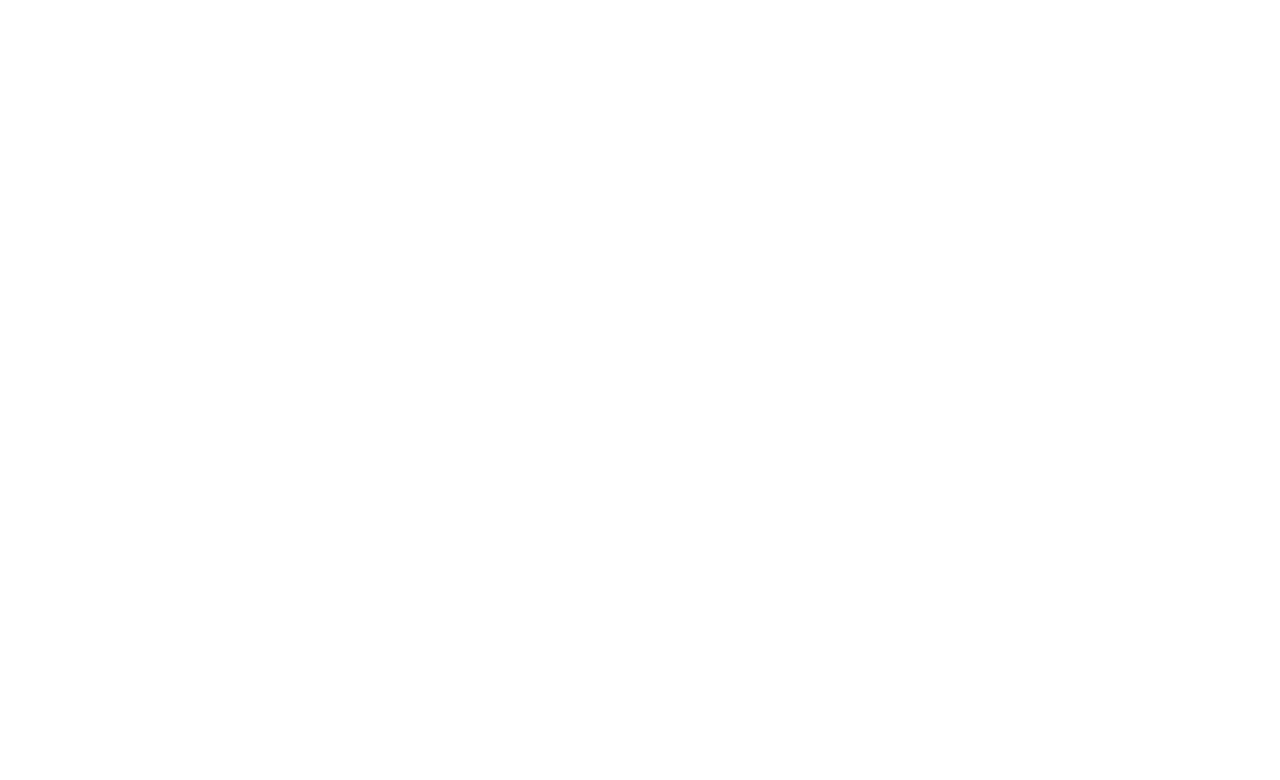
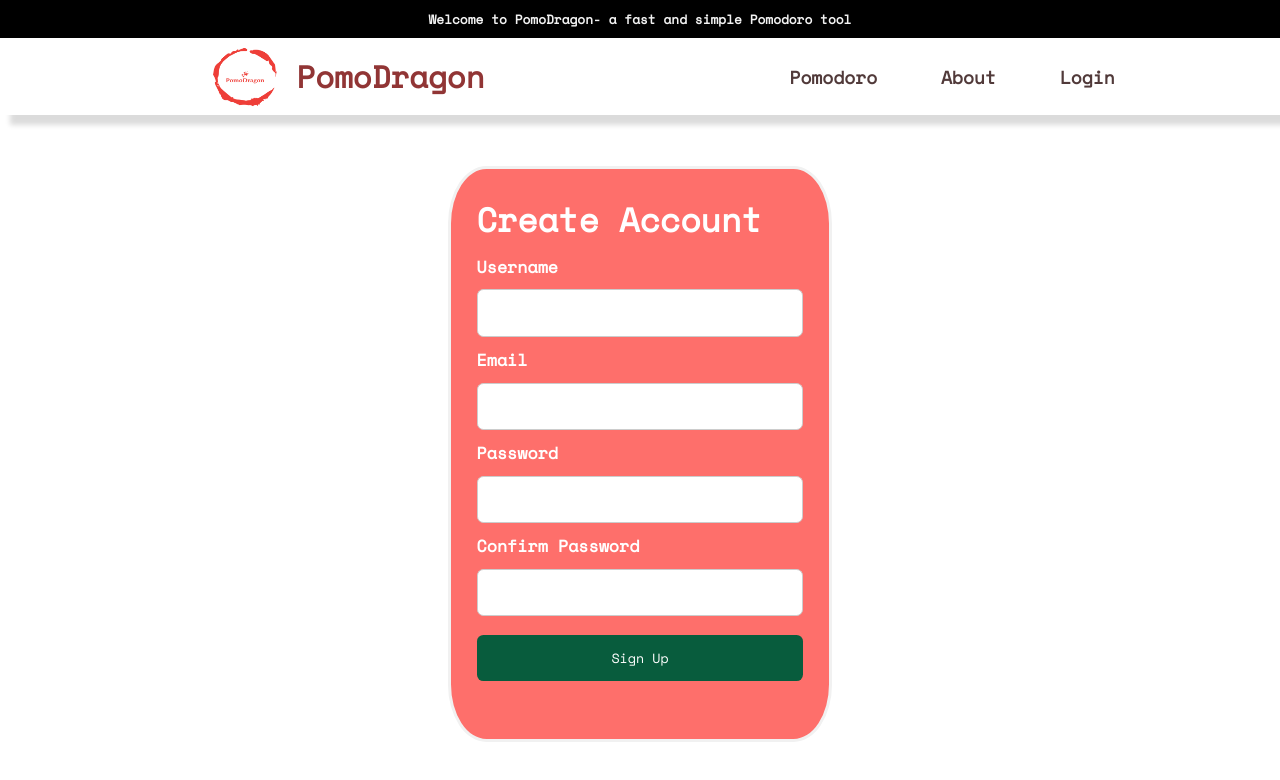
Before and after one commit to abrarfuad27/pomodragon, a React (Create React App) app: page /signup in a window 1280 px wide. Before the commit this address had no page. Shown: the top 780 px of the page. Built offline with nearby package versions, Linux system fonts and the light colour scheme.

Commit message:
created register and login views

```diff
--- a/src/App.js
+++ b/src/App.js
@@ -2,6 +2,7 @@
 import { BrowserRouter, Route, Routes } from "react-router-dom";
 import IndexPage from "./IndexPage";
 import LoginPage from "./LoginPage";
+import RegisterPage from "./RegisterPage";
 
 function App() {
   return (
@@ -9,6 +10,7 @@
       <Routes>
         <Route path="/" element={<IndexPage />} />
         <Route path="/login" element={<LoginPage/>} />
+        <Route path="/signup" element={<RegisterPage/>} />
       </Routes>
     </BrowserRouter>
   );
--- a/src/LoginPage.jsx
+++ b/src/LoginPage.jsx
@@ -1,10 +1,46 @@
 import React from "react";
 import NavBar from "./navbar";
+import { useState } from "react";
+import { Link } from "react-router-dom";
 
 export default function LoginPage() {
+  const [username, setUsername] = useState("");
+  const [password, setPassword] = useState("");
+
+  function login(ev) {
+    ev.preventDefault();
+    console.log({ username, password });
+  }
   return (
     <div className="login-container">
       <NavBar />
+      <form className="login-form" onSubmit={login}>
+        <h1 className="login-header">Sign In</h1>
+        <label for="uname">
+          <b>Username</b>
+        </label>
+        <input
+          type="text"
+          value={username}
+          name="uname"
+          onChange={(ev) => setUsername(ev.target.value)}
+          required
+        />
+        <label for="psw">
+          <b>Password</b>
+        </label>
+        <input
+          type="password"
+          value={password}
+          name="psw"
+          required
+          onChange={(ev) => setPassword(ev.target.value)}
+        />
+        <button type="submit">Continue</button>
+      </form>
+      <p>
+        Don't have an account? Create <Link to="/signup">here</Link>
+      </p>
     </div>
   );
 }
--- /dev/null
+++ b/src/RegisterPage.jsx
@@ -0,0 +1,65 @@
+import React, { useState } from "react";
+import NavBar from "./navbar";
+export default function RegisterPage() {
+  const [username, setUsername] = useState("");
+  const [password, setPassword] = useState("");
+  const [confirmPassword, setConfirmPassword] = useState("");
+  const [email, setEmail] = useState("");
+
+  function register(ev) {
+    ev.preventDefault();
+    if(password !== confirmPassword){
+        alert('Passwords did not match.Try again.');
+    }
+  }
+
+  return (
+    <div className="register-container">
+      <NavBar />
+      <form className="register-form" onSubmit={register}>
+        <h1 className="register-header">Create Account</h1>
+        <label for="uname">
+          <b>Username</b>
+        </label>
+        <input
+          type="text"
+          value={username}
+          name="uname"
+          onChange={(ev) => setUsername(ev.target.value)}
+          required
+        />
+        <label for="email">
+          <b>Email</b>
+        </label>
+        <input
+          type="text"
+          value={email}
+          name="email"
+          onChange={(ev) => setEmail(ev.target.value)}
+          required
+        ></input>
+        <label for="psw">
+          <b>Password</b>
+        </label>
+        <input
+          type="password"
+          value={password}
+          name="psw"
+          required
+          onChange={(ev) => setPassword(ev.target.value)}
+        ></input>
+        <label for="confirm-psw">
+          <b>Confirm Password</b>
+        </label>
+        <input
+          type="password"
+          value={confirmPassword}
+          name="confirm-psw"
+          required
+          onChange={(ev) => setConfirmPassword(ev.target.value)}
+        ></input>
+        <button type="submit">Sign Up</button>
+      </form>
+    </div>
+  );
+}
--- a/src/style.css
+++ b/src/style.css
@@ -168,6 +168,88 @@
 .menu-icon:hover {
   background-color: whitesmoke;
 }
+
+.login-container {
+  display: flex;
+  flex-direction: column;
+  align-items: center;
+  height: 105vh;
+}
+.login-form {
+  height: 32rem;
+  width: 30rem;
+  color: white;
+  padding: 2rem;
+  margin-top: 4rem;
+  display: flex;
+  flex-direction: column;
+  gap: 0.8rem;
+  background-color: #fe6f6b;
+  border-radius: 10%;
+  font-size: 1.3rem;
+}
+
+.login-form h1 {
+  text-align: center;
+}
+
+form {
+  border: 0.3rem solid #f1f1f1;
+}
+
+input[type="text"],
+input[type="password"] {
+  width: 100%;
+  padding: 1rem;
+  display: inline-block;
+  border: 1px solid #ccc;
+  border-radius: 0.5rem;
+  box-sizing: border-box;
+}
+input:focus {
+  outline: none;
+}
+
+button {
+  background-color: #085c3d;
+  color: white;
+  padding: 1rem;
+  margin-top: 0.7rem;
+  border: none;
+  cursor: pointer;
+  width: 100%;
+  border-radius: 0.5rem;
+}
+
+/* Add a hover effect for buttons */
+button:hover {
+  opacity: 0.8;
+}
+
+.register-container {
+  display: flex;
+  flex-direction: column;
+  align-items: center;
+  height: 105vh;
+}
+.register-form {
+  height: 45rem;
+  width: 30rem;
+  color: white;
+  padding: 2rem;
+  margin-top: 4rem;
+  display: flex;
+  flex-direction: column;
+  gap: 0.8rem;
+  background-color: #fe6f6b;
+  border-radius: 10%;
+  font-size: 1.3rem;
+}
+
+.regisster-form h1 {
+  text-align: center;
+}
+
 @media (max-width: 767px) {
   .menu-container {
     display: block; /* Show the menu container on mobile screens */
```
